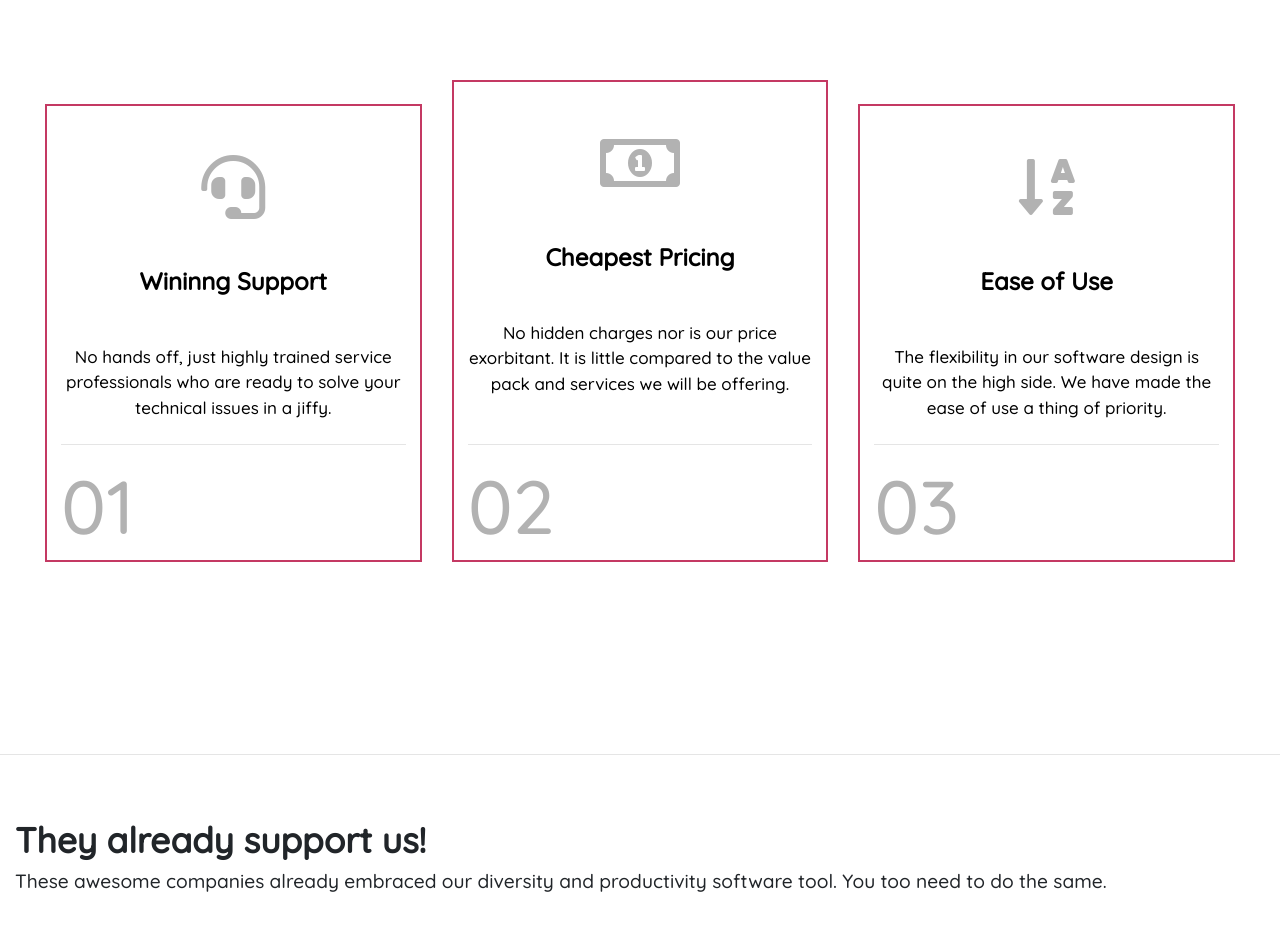
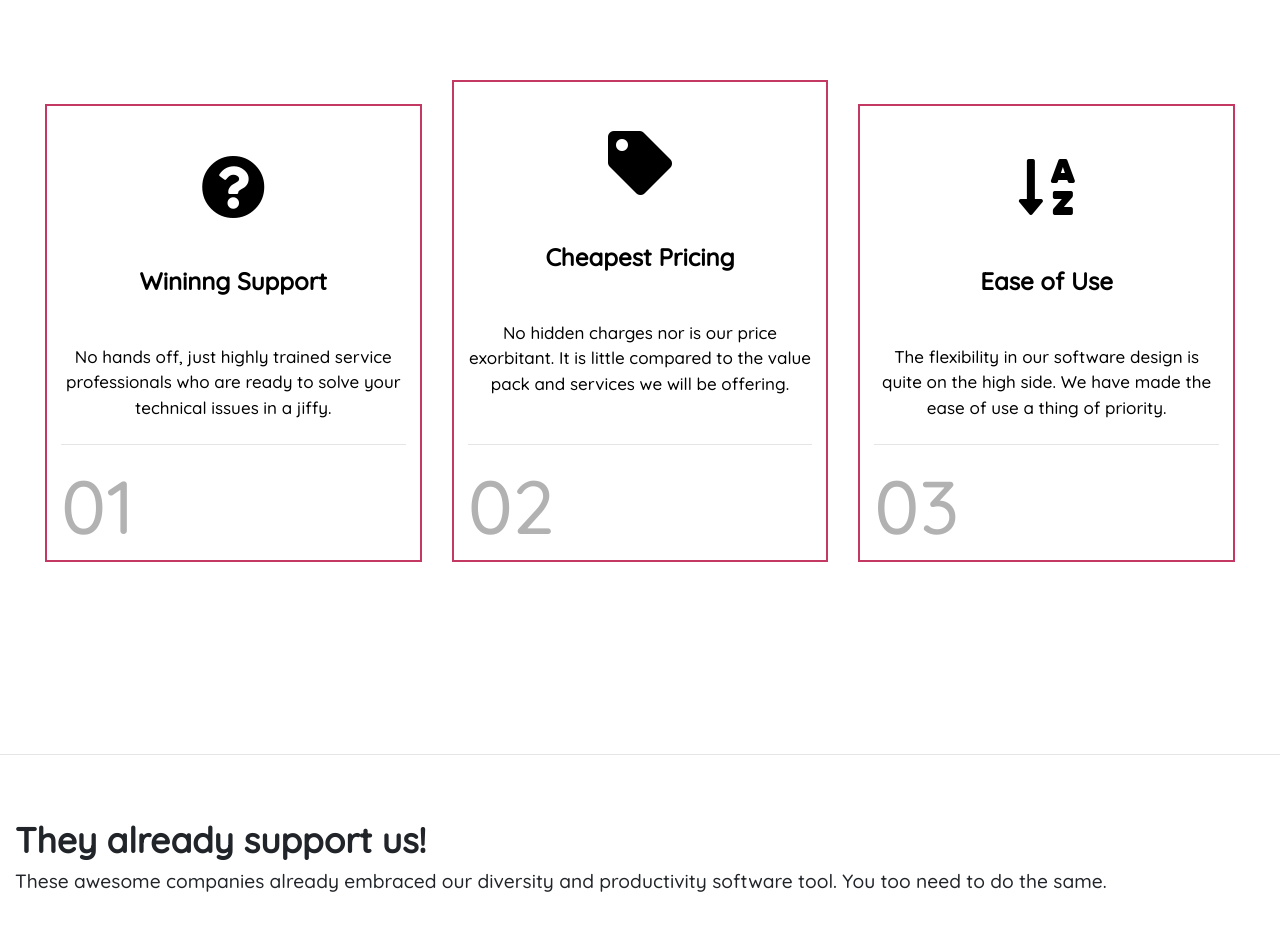
Before and after one commit to zainabaderinmola/scrumy-login, a plain HTML site: page index.html in a window 1280 px wide. Shown: the part 5640-6568 px from the top of the page. Drawn offline with nearby package versions, Linux system fonts and the light colour scheme; a web font is replaced by a local one.

Commit message:
adding features

```diff
--- a/index.html
+++ b/index.html
@@ -398,7 +398,7 @@
                         <button class="buttonfy slideleft bouncein btn-block" type="">
                         <div class="car px-2 pt-5">
                             <div class="view overlay text-center mb-5">
-                                <i class='fas fa-headset fa-4x' style='opacity:0.3;'></i>
+                                <i class='fas fa-question-circle fa-4x'></i>
                                 <a href="#!">
                                     <div class="mask rgb-red-slight"></div>
                                 </a>
@@ -415,7 +415,7 @@
                         <button class="buttonfy slideleft bouncein btn-block" type="">
                         <div class="car px-2 pt-5">
                             <div class="view overlay text-center mb-5">
-                                <i class="far fa-money-bill-alt fa-4x" style='opacity:0.3;'></i>
+                                <i class="fas fa-tag fa-4x"></i>
                                 <a href="#!">
                                     <div class="mask rgb-red-slight"></div>
                                 </a>
@@ -432,7 +432,7 @@
                         <button class="buttonfy slideleft bouncein btn-block" type="">
                         <div class="car px-2 pt-5">
                             <div class="view overlay text-center mb-5">
-                                <i class="fas fa-sort-alpha-down fa-4x" style='opacity:0.3;'></i>
+                                <i class="fas fa-sort-alpha-down fa-4x"></i>
                                 <a href="#!">
                                     <div class="mask rgb-red-slight"></div>
                                 </a>
```
